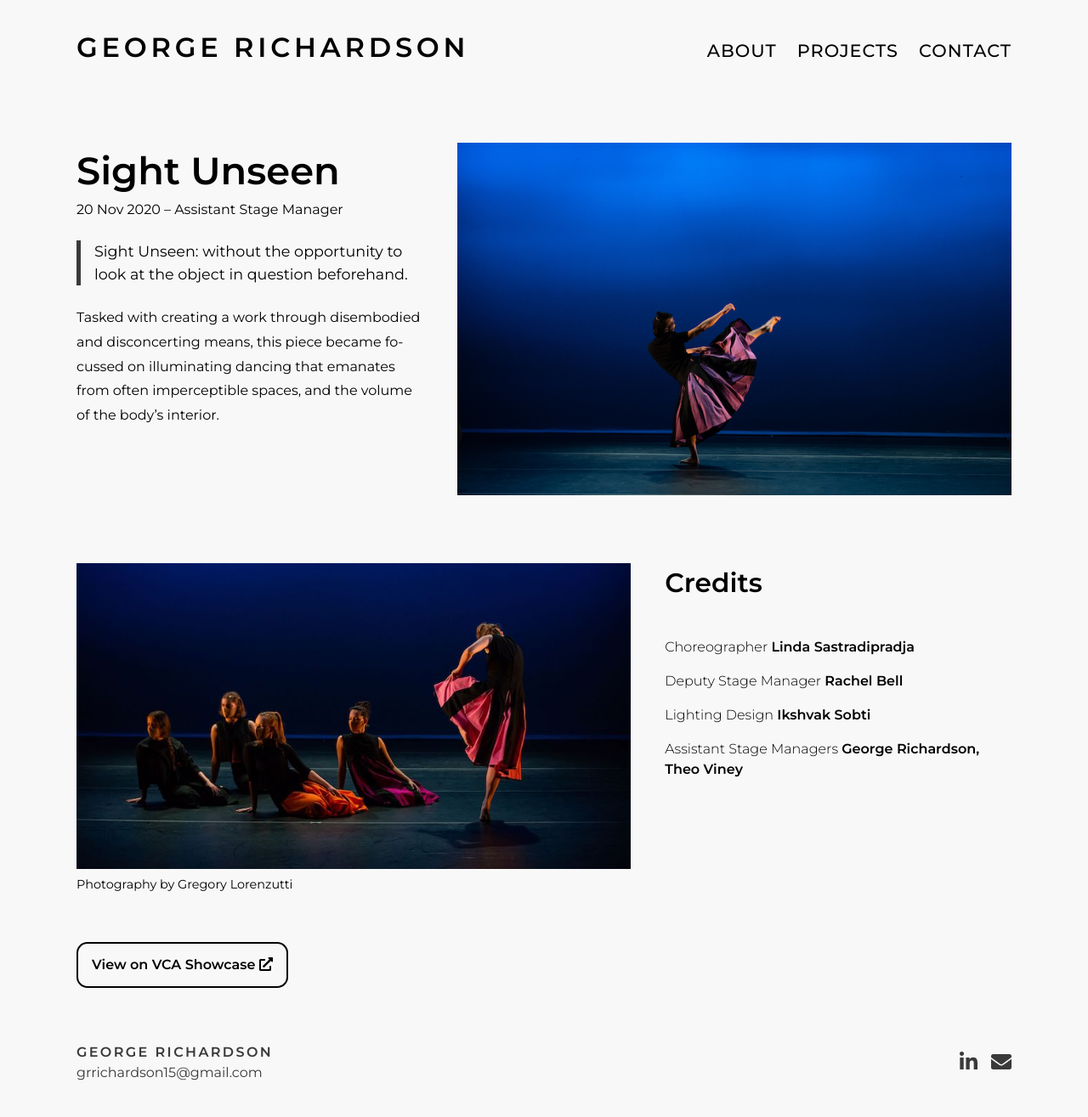
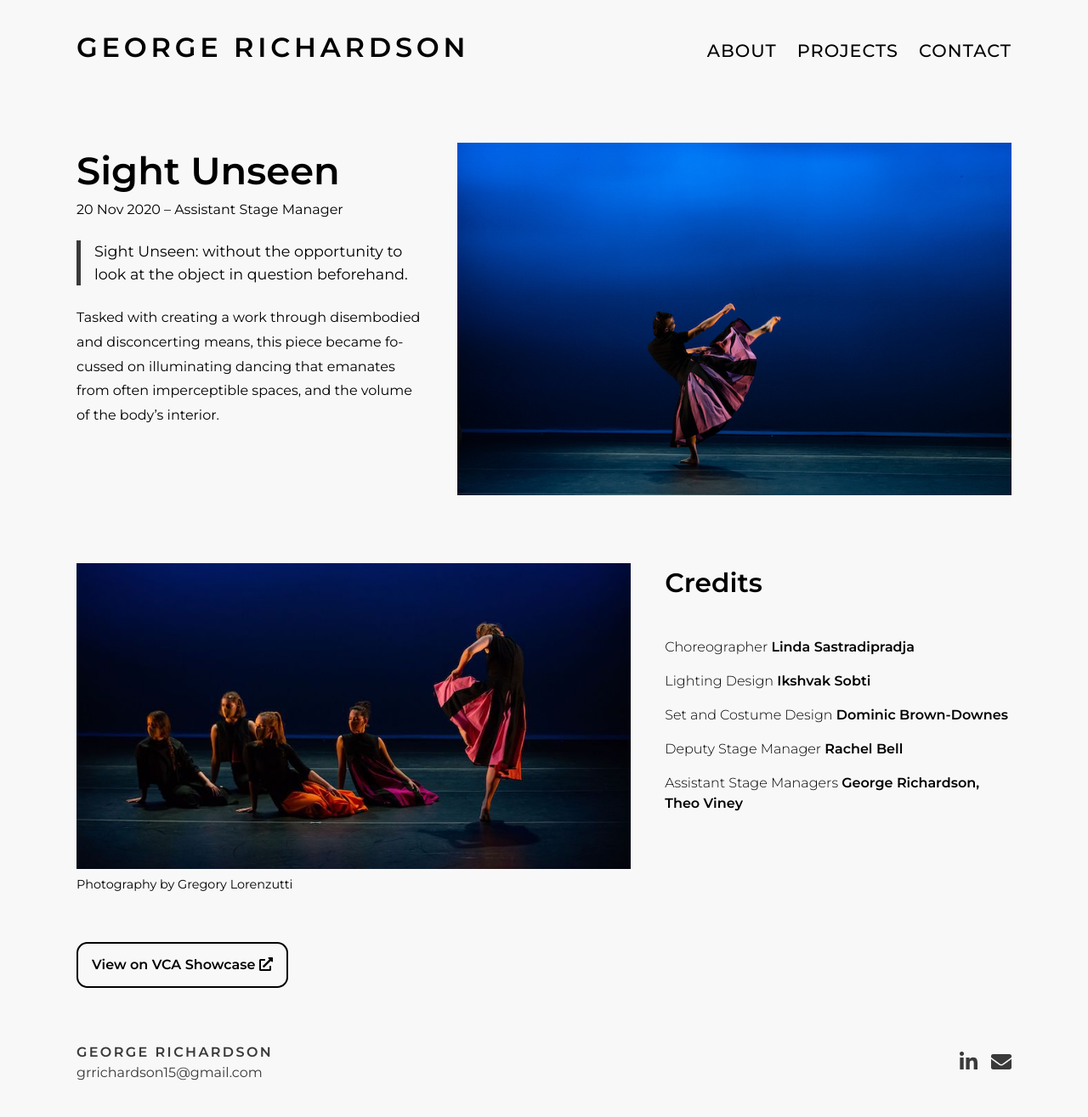
Before and after one commit to grfr12345/grfr12345.github.io, a Jekyll site: the page built from _projects/sight-unseen.md, in a window 1280 px wide. Shown: the whole page at 85% size. Built offline with Jekyll 4.4.1, drawn with Linux system fonts in a browser that asks for light colours.

Commit message:
update sight unseen

```diff
--- a/_projects/sight-unseen.md
+++ b/_projects/sight-unseen.md
@@ -25,8 +25,9 @@ description: "Sight Unseen: without the opportunity to look at the object in que
 role: Assistant Stage Manager
 credits:
     Choreographer: Linda Sastradipradja
+    Lighting Design: Ikshvak Sobti
+    Set and Costume Design: Dominic Brown-Downes
     Deputy Stage Manager: Rachel Bell
-    Lighting Design: Ikshvak Sobti
     Assistant Stage Managers:
         - George Richardson
         - Theo Viney
```
